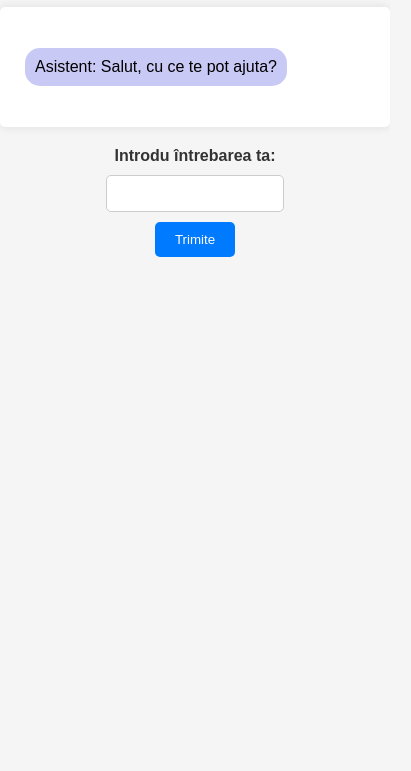
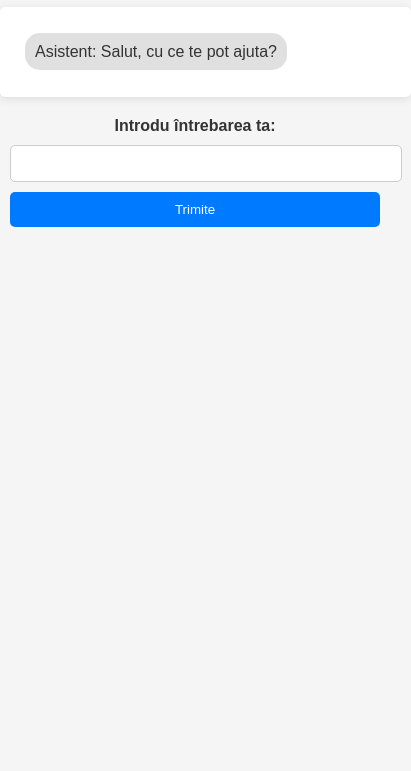
Before and after one commit to dorincapra/assistant, a website: page public/index.html in a window 390 px wide. Shown: the part 73-844 px from the top of the page, 411 px wide, since content can reach past the window. Drawn offline with Linux system fonts and the light colour scheme.

Commit message:
phone friendly

```diff
--- a/public/styles.css
+++ b/public/styles.css
@@ -1,40 +1,40 @@
 body {
-  font-family: Arial, sans-serif;
+  font-family: "Arial", sans-serif;
   background-color: #f5f5f5;
   margin: 0;
   padding: 0;
+  color: #333; /* General text color set to dark grey/black */
 }
 
 h1 {
   text-align: center;
-  color: #333;
-}
-
-span {
-  display: inline-block;
+  color: #0056b3; /* Light blue color for headings */
 }
 
 #chat-area {
   background-color: #fff;
   border-radius: 5px;
-  box-shadow: 0 0 10px rgba(0, 0, 0, 0.1);
+  box-shadow: 0 2px 10px rgba(0, 0, 0, 0.1);
   margin: 20px auto;
   padding: 20px;
   max-width: 600px;
+  width: 90%; /* Responsive width */
 }
 
 #chat-form {
   text-align: center;
   margin-top: 20px;
+  width: 90%;
+  margin-left: auto;
+  margin-right: auto;
 }
 
 label {
   font-weight: bold;
-  color: #333;
 }
 
 input[type="text"] {
-  width: 40%;
+  width: 100%; /* Full width on mobile devices */
   padding: 10px;
   margin: 10px 0;
   border: 1px solid #ccc;
@@ -42,7 +42,8 @@ input[type="text"] {
 }
 
 button[type="submit"] {
-  padding: 10px 20px;
+  width: 100%; /* Full width on mobile devices */
+  padding: 10px;
   background-color: #007bff;
   color: #fff;
   border: none;
@@ -56,7 +57,8 @@ button[type="submit"]:hover {
 }
 
 .user-message {
-  background-color: aqua;
+  background-color: #007bff; /* Light blue background for user messages */
+  color: white; /* White text for better readability */
   margin: 5px;
   padding: 10px;
   border-radius: 15px;
@@ -64,9 +66,23 @@ button[type="submit"]:hover {
 }
 
 .assistant-message {
-  background-color: rgb(201, 201, 245);
+  background-color: #e0e0e0; /* Lighter shade for assistant messages */
+  color: #333; /* Dark text for contrast */
   margin: 5px;
   padding: 10px;
   border-radius: 15px;
-  text-align: right;
+  text-align: left;
 }
+
+/* Responsive adjustments */
+@media (max-width: 600px) {
+  #chat-area,
+  #chat-form {
+    width: 95%; /* Slightly narrower on very small screens */
+  }
+
+  input[type="text"],
+  button[type="submit"] {
+    width: 100%; /* Ensure full width for better usability */
+  }
+}
```
